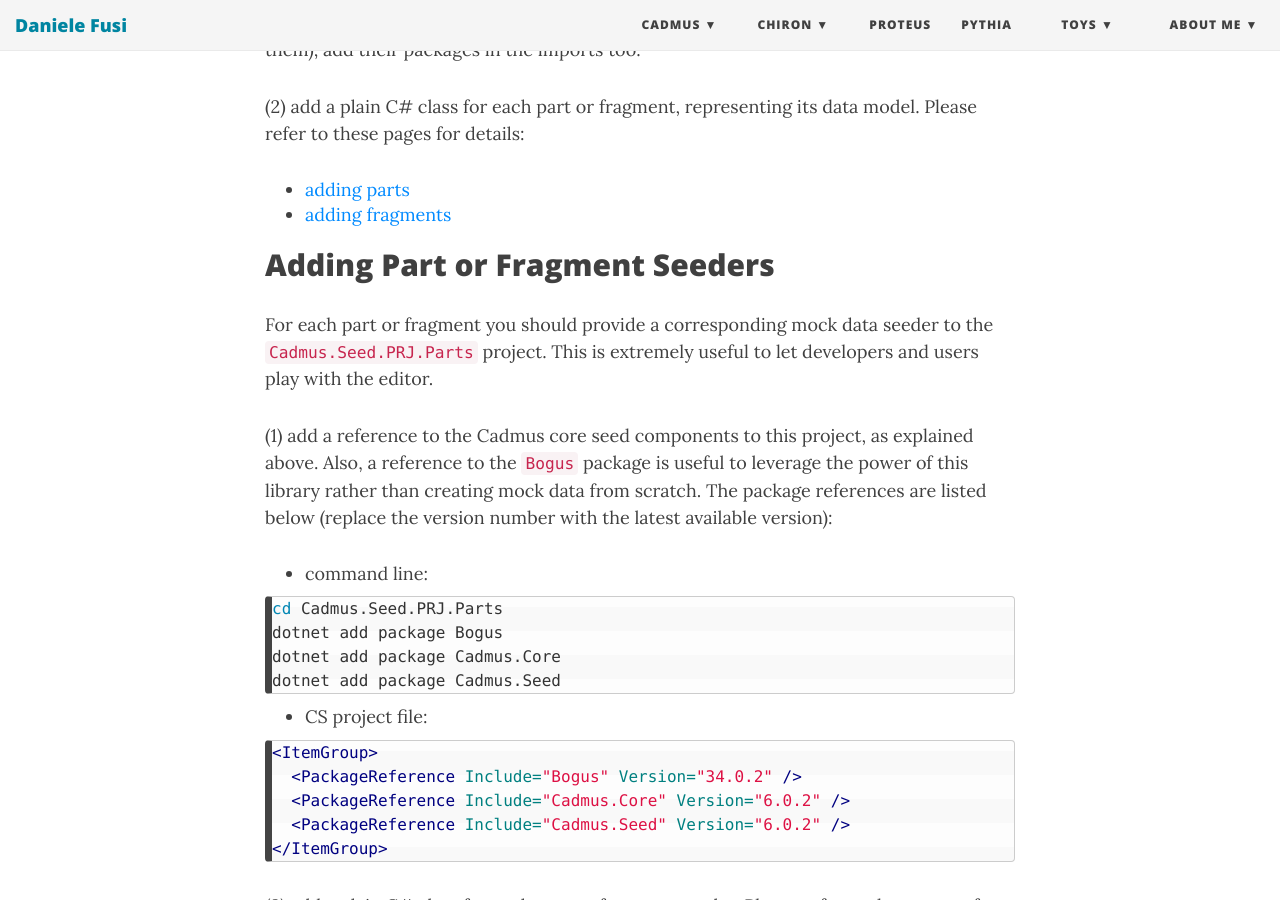
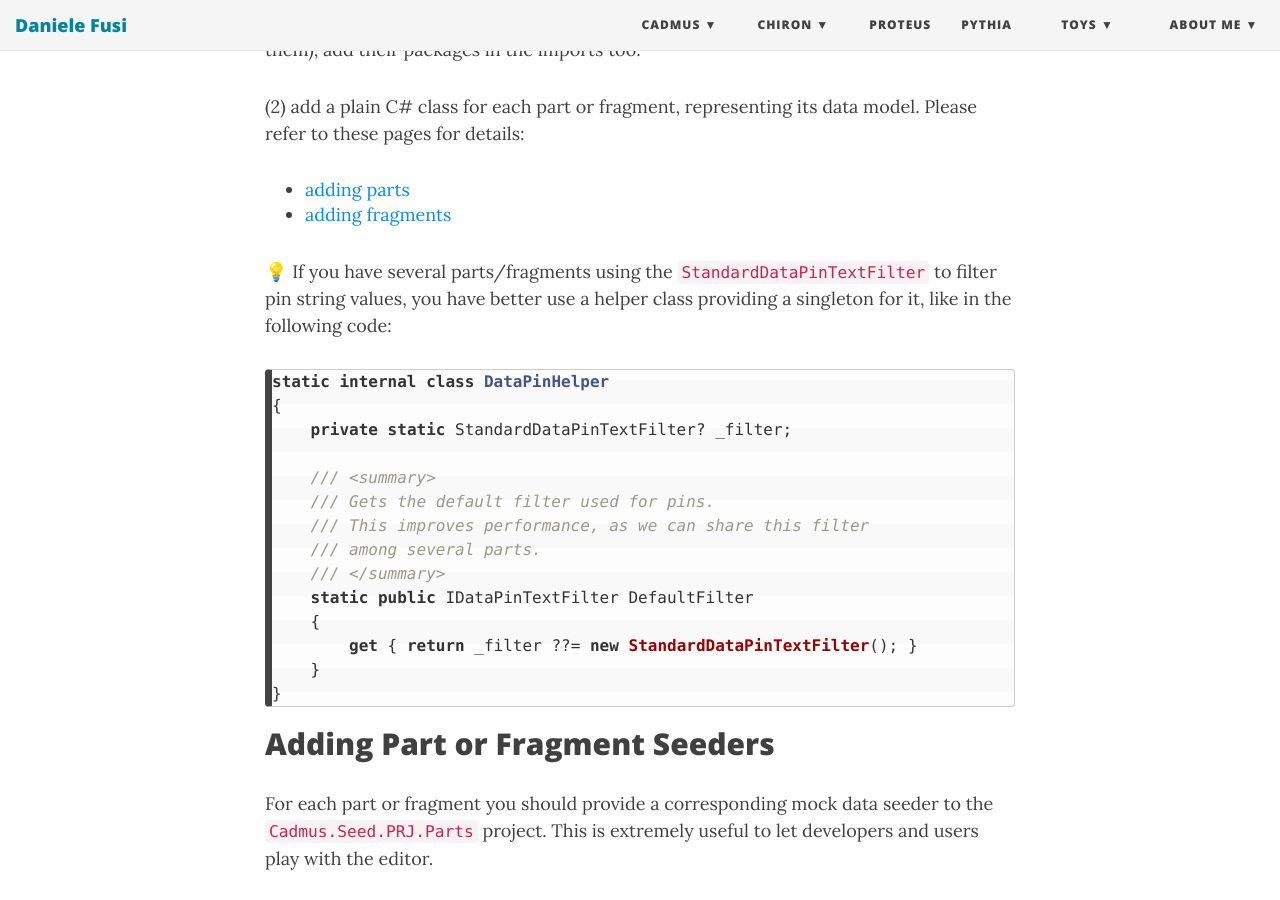
Before and after one commit to Myrmex/overview, a Jekyll site: the page built from cadmus/dev/backend/core.md, in a window 1280 px wide and 900 px high, scrolled down 4032 px. Built offline with Jekyll 4.4.1, drawn with Linux system fonts in a browser that asks for light colours; nearby versions of some CDN libraries.

Commit message:
Update core.md

````diff
--- a/cadmus/dev/backend/core.md
+++ b/cadmus/dev/backend/core.md
@@ -139,6 +139,25 @@ Should you need existing components to build your own (e.g. to extend or integra
 - [adding parts](./parts.md)
 - [adding fragments](./fragments.md)
 
+💡 If you have several parts/fragments using the `StandardDataPinTextFilter` to filter pin string values, you have better use a helper class providing a singleton for it, like in the following code:
+
+```cs
+static internal class DataPinHelper
+{
+    private static StandardDataPinTextFilter? _filter;
+
+    /// <summary>
+    /// Gets the default filter used for pins.
+    /// This improves performance, as we can share this filter
+    /// among several parts.
+    /// </summary>
+    static public IDataPinTextFilter DefaultFilter
+    {
+        get { return _filter ??= new StandardDataPinTextFilter(); }
+    }
+}
+```
+
 ## Adding Part or Fragment Seeders
 
 For each part or fragment you should provide a corresponding mock data seeder to the `Cadmus.Seed.PRJ.Parts` project. This is extremely useful to let developers and users play with the editor.
````
